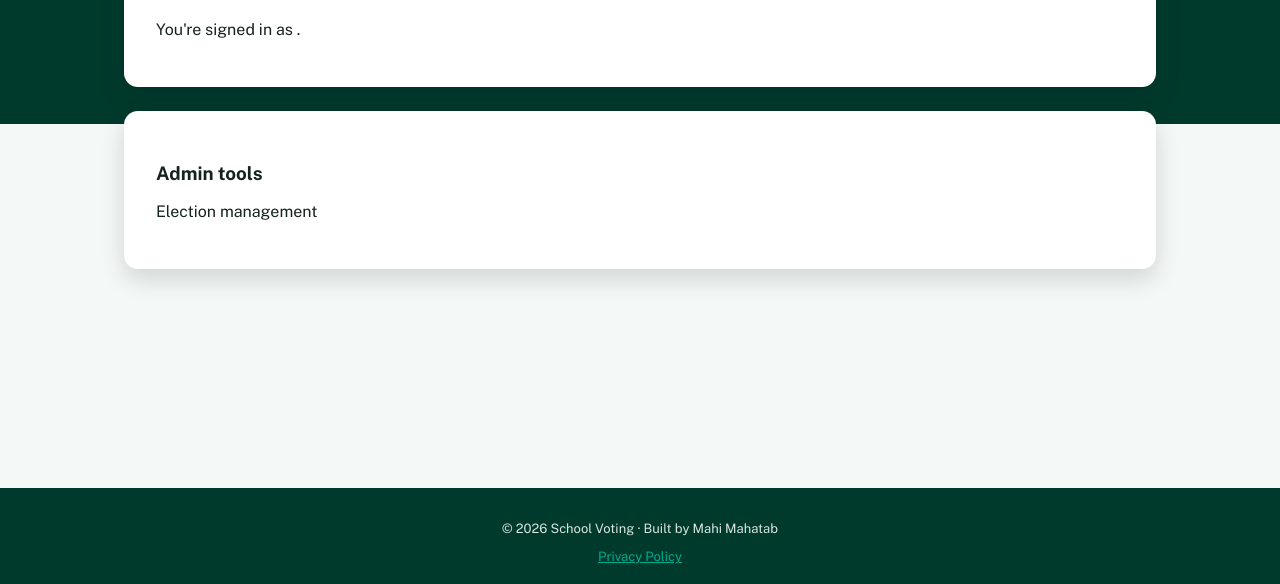
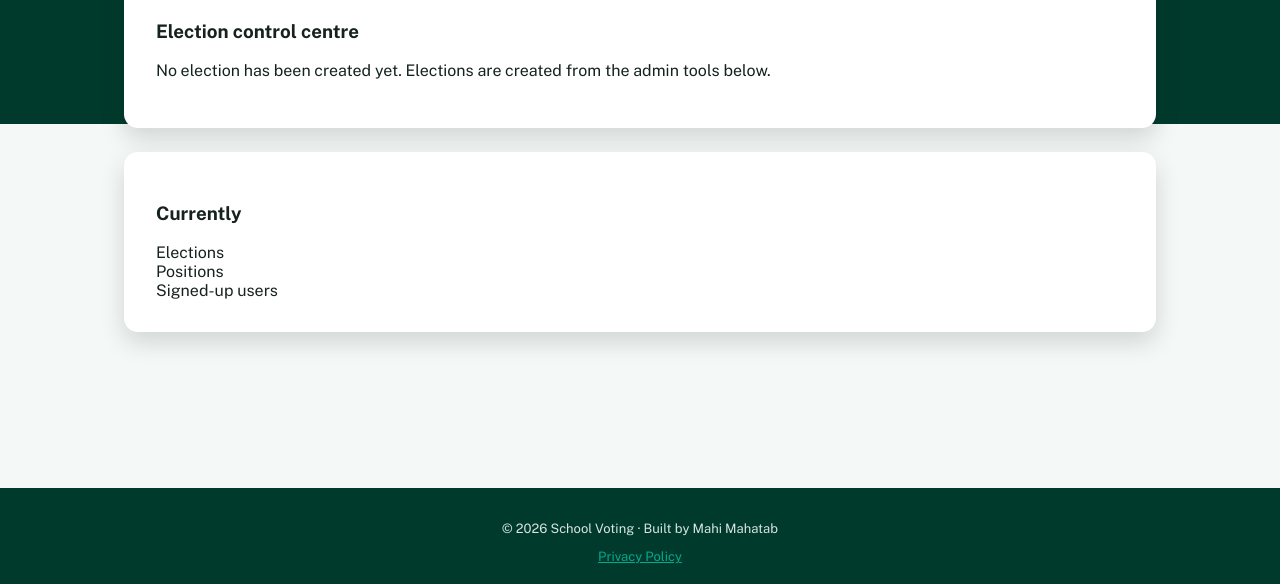
Before and after one commit to Astral-Viscount/School-Voting, a Flask app: template templates/admin_dashboard.html in a window 1280 px wide. Shown: the part 216-800 px from the top of the page. Run offline with Flask 3, Linux system fonts and the light colour scheme; the template is opened without the code that fills it, so the values that code supplies are empty.

Commit message:
admin dashboard and route update

```diff
--- a/app.py
+++ b/app.py
@@ -327,7 +327,26 @@
 @app.route("/admin")
 @admin_required
 def admin_dashboard():
-    return render_template("admin_dashboard.html", user=get_current_user())
+    election = get_active_election() or query_db(
+        "SELECT * FROM Election ORDER BY id DESC", one=True
+    )
+
+    stats = {
+        "elections": query_db("SELECT COUNT(*) AS c FROM Election", one=True)["c"],
+        "positions": 0,
+        "users": query_db("SELECT COUNT(*) AS c FROM Users", one=True)["c"],
+    }
+
+    if election:
+        stats["positions"] = query_db(
+            "SELECT COUNT(*) AS c FROM Positions WHERE election_id=?",
+            (election["id"],), one=True
+        )["c"]
+
+    return render_template(
+        "admin_dashboard.html",
+        user=get_current_user(), election=election, stats=stats
+    )
 
 
 @app.errorhandler(403)
--- a/templates/admin_dashboard.html
+++ b/templates/admin_dashboard.html
@@ -1,17 +1,51 @@
 {% extends "layout.html" %}
 
 {% block title %}
-Admin Dashboard
+Admin
 {% endblock %}
 
 {% block content %}
 <div class="card">
     <h2>Welcome, {{ user.name }} <span class="badge admin">Admin</span></h2>
-    <p>You're signed in as <strong>{{ user.email }}</strong>.</p>
+    <h3>Election control centre</h3>
+
+    {% if election %}
+        <p>
+            <strong>{{ election.title }}</strong>
+
+            {% if election.is_active %}
+                <span class="badge live">Live</span>
+            {% else %}
+                <span class="badge voter">Inactive</span>
+            {% endif %}
+        </p>
+
+        <p class="muted">{{ election.start_date|datetime }} to {{ election.end_date|datetime }}</p>
+
+    {% else %}
+        <p>No election has been created yet. Elections are created from the admin tools below.</p>
+    {% endif %}
 </div>
 
 <div class="card">
-    <h3>Admin tools</h3>
-    <p>Election management</p>
+    <h3>Currently</h3>
+
+    <div class="stats-grid">
+        <div class="stat-box">
+            <span class="stat-number">{{ stats.elections }}</span>
+            <span class="stat-label">Elections</span>
+        </div>
+
+        <div class="stat-box">
+            <span class="stat-number">{{ stats.positions }}</span>
+            <span class="stat-label">Positions</span>
+        </div>
+
+        <div class="stat-box">
+            <span class="stat-number">{{ stats.users }}</span>
+            <span class="stat-label">Signed-up users</span>
+        </div>
+    </div>
 </div>
+
 {% endblock %}
```
